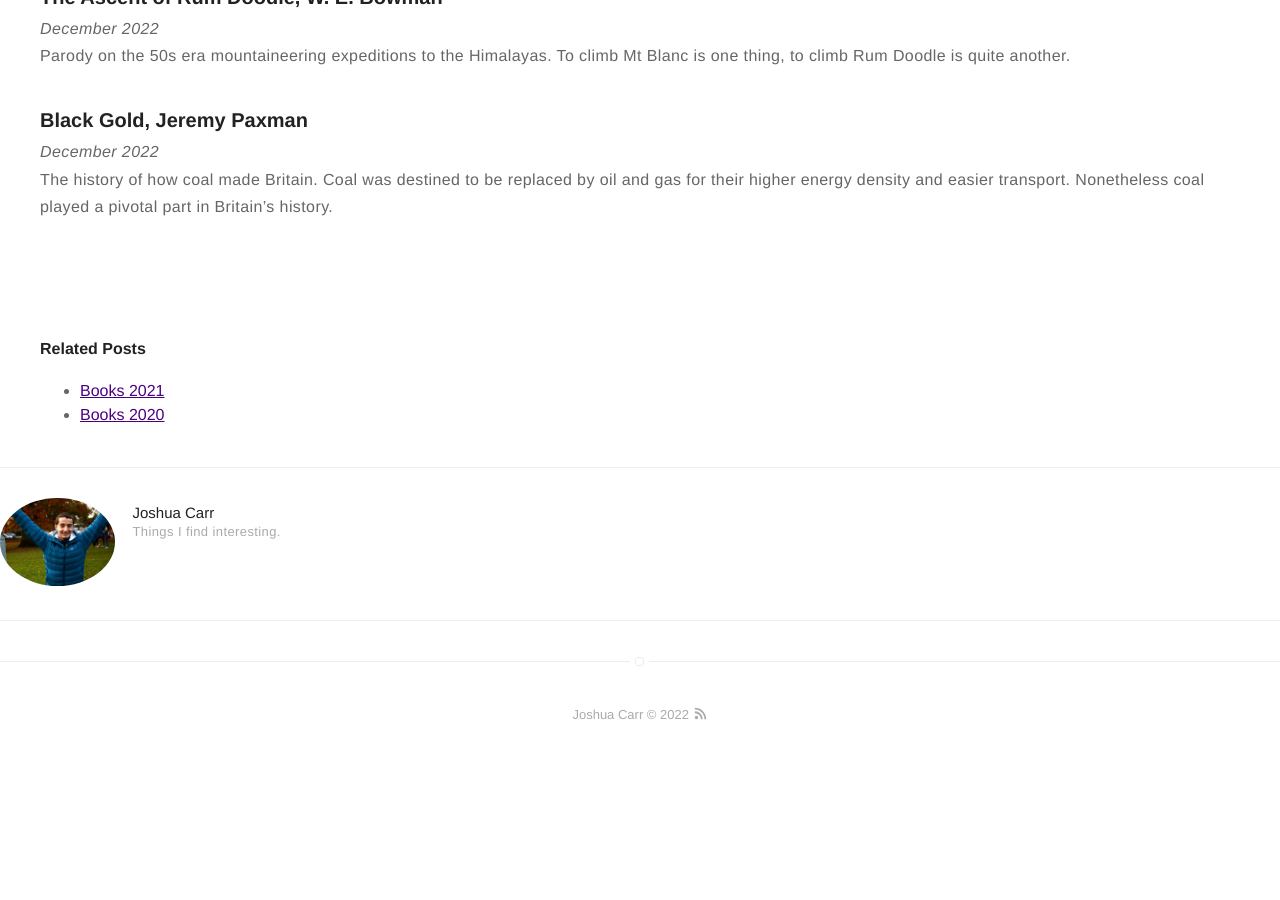
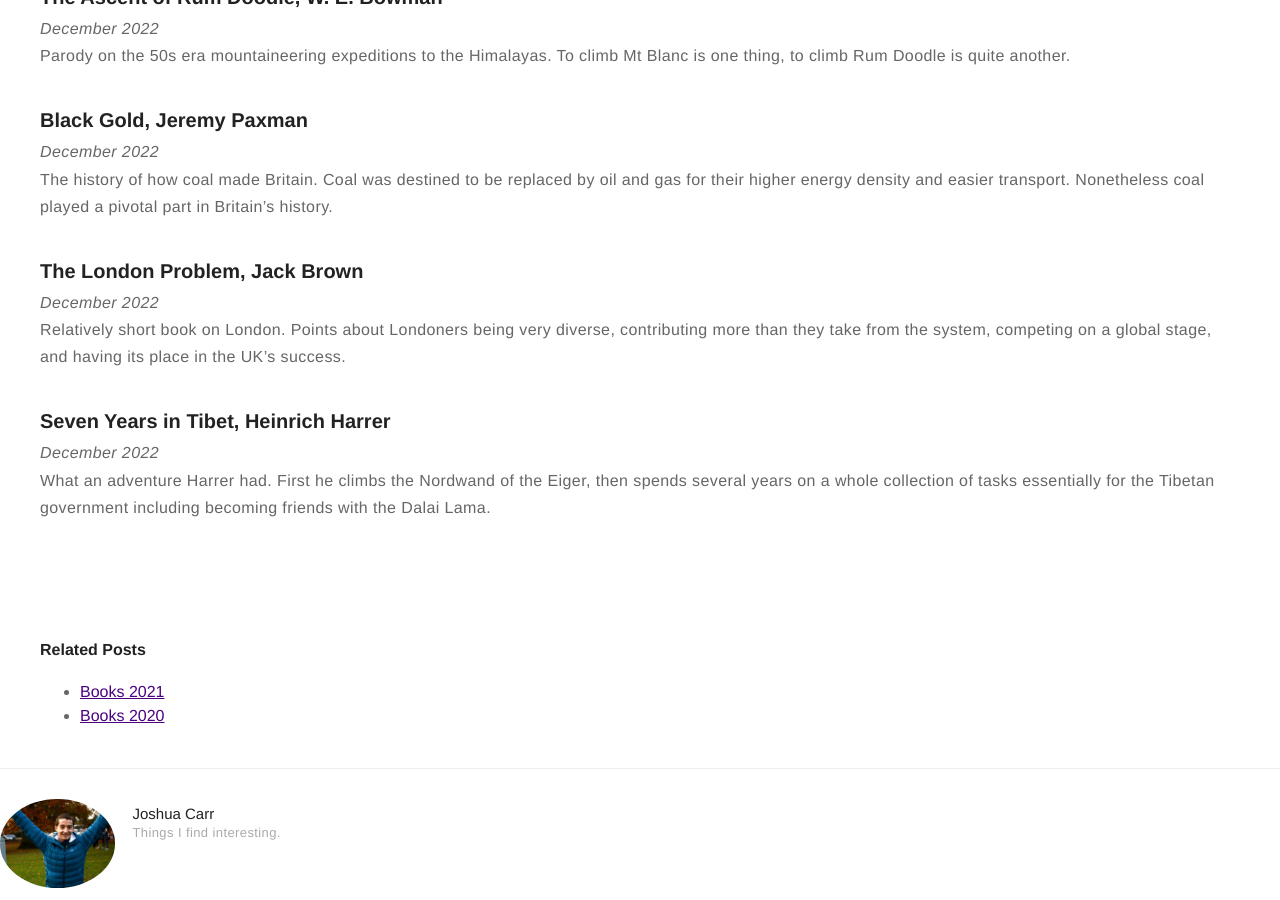
Before and after one commit to jc782/jc782.github.io, a Jekyll site: the page built from _posts/2021-12-29-Books-2022.markdown, in a window 1280 px wide and 900 px high, scrolled down 4366 px. Built offline with Jekyll 4.4.1, drawn with Linux system fonts in a browser that asks for light colours; before the commit the page ends 5128 px from its top, so only the background shows below that.

Commit message:
adding books from December

```diff
--- a/_posts/2021-12-29-Books-2022.markdown
+++ b/_posts/2021-12-29-Books-2022.markdown
@@ -138,3 +138,11 @@ Parody on the 50s era mountaineering expeditions to the Himalayas. To climb Mt B
 ### Black Gold, Jeremy Paxman
 *December 2022*
 The history of how coal made Britain. Coal was destined to be replaced by oil and gas for their higher energy density and easier transport. Nonetheless coal played a pivotal part in Britain's history.
+
+### The London Problem, Jack Brown
+*December 2022*
+Relatively short book on London. Points about Londoners being very diverse, contributing more than they take from the system, competing on a global stage, and having its place in the UK's success.
+
+### Seven Years in Tibet, Heinrich Harrer
+*December 2022*
+What an adventure Harrer had. First he climbs the Nordwand of the Eiger, then spends several years on a whole collection of tasks essentially for the Tibetan government including becoming friends with the Dalai Lama.
```
